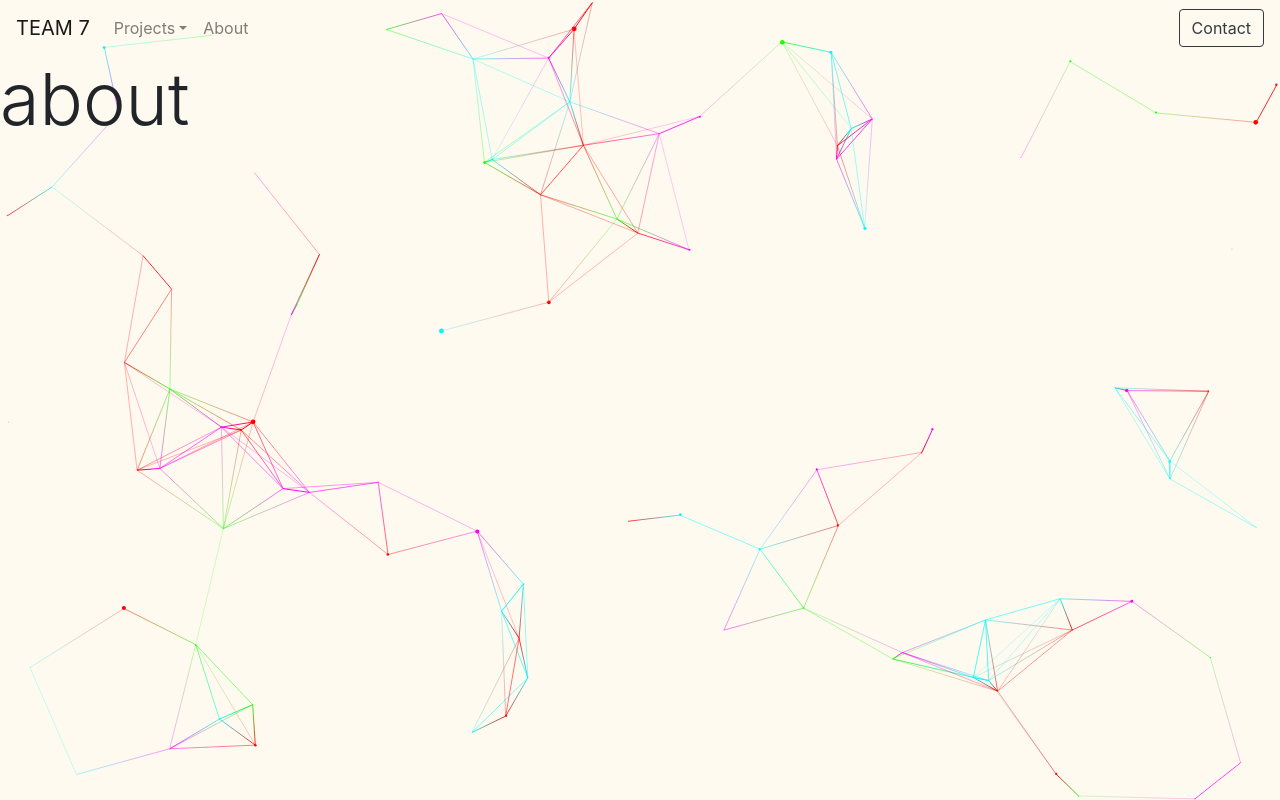
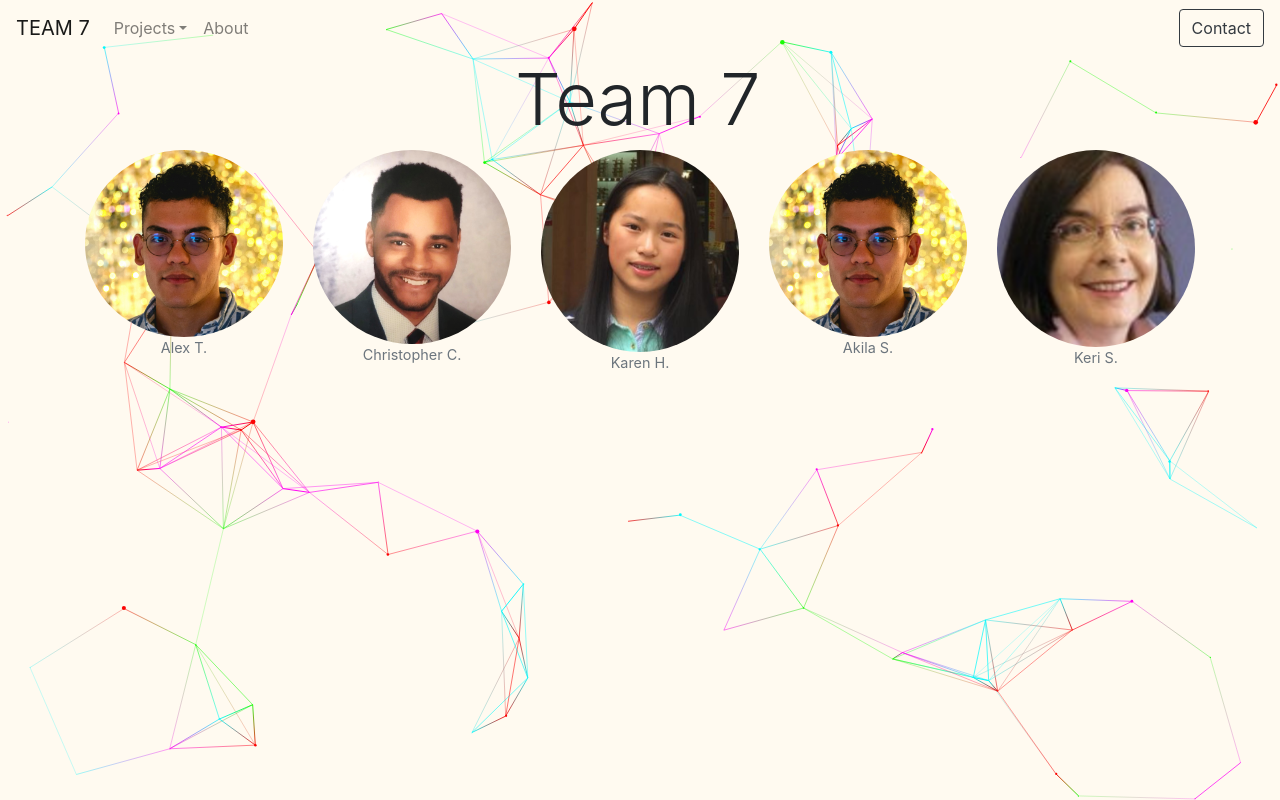
Before and after one commit to aimarket/humanityhacks7, a plain HTML site: page pages/about.html in a window 1280 px wide. Drawn offline with nearby package versions, Linux system fonts and the light colour scheme.

Commit message:
latest changes

```diff
--- a/pages/about.html
+++ b/pages/about.html
@@ -39,8 +39,43 @@
               <a type="button" class="btn btn-outline-dark" href="/humanityhacks7/pages/contact.html">Contact</a>
             </ul>
           </nav>
-
-          <h1 class="display-3">about</h1>
+          <div class="mx-auto" style="width: 250px;">
+          <h1 class="display-3 ">Team 7</h1>
+            </div>
+            <div class="container">
+                <div class="row">
+                  <div class="col">
+                    <figure class="figure">
+                        <img src="/humanityhacks7/assets/alex.jpg" alt="..." class="rounded-circle" width="100%">
+                        <figcaption class="figure-caption text-center">Alex T.</figcaption>
+                    </figure>
+                  </div>
+                  <div class="col">
+                    <figure class="figure">
+                        <img src="/humanityhacks7/assets/chrisc.png" alt="..." class="rounded-circle" width="100%">
+                        <figcaption class="figure-caption text-center">Christopher C.</figcaption>
+                    </figure>
+                  </div>
+                  <div class="col">
+                    <figure class="figure">
+                        <img src="/humanityhacks7/assets/karenh.jpg" alt="..." class="rounded-circle" width="100%">
+                        <figcaption class="figure-caption text-center">Karen H.</figcaption>
+                    </figure>
+                  </div>
+                  <div class="col">
+                    <figure class="figure">
+                        <img src="/humanityhacks7/assets/alex.jpg" alt="..." class="rounded-circle" width="100%">
+                        <figcaption class="figure-caption text-center">Akila S.</figcaption>
+                    </figure>
+                  </div>
+                  <div class="col">
+                    <figure class="figure">
+                        <img src="/humanityhacks7/assets/keris.PNG" alt="..." class="rounded-circle" width="100%">
+                        <figcaption class="figure-caption text-center">Keri S.</figcaption>
+                    </figure>
+                  </div>
+                </div>
+              </div>
 
     <canvas class="background"></canvas>
     <script src="/humanityhacks7/scripts/start.js"></script>
```
Also changed, not shown: index.html (+1 -1 lines), assets/alex.jpg (added), assets/chrisc.png (added), assets/karenh.jpg (added), assets/keris.PNG (added), assets/logo.png (added), 1 other file.
